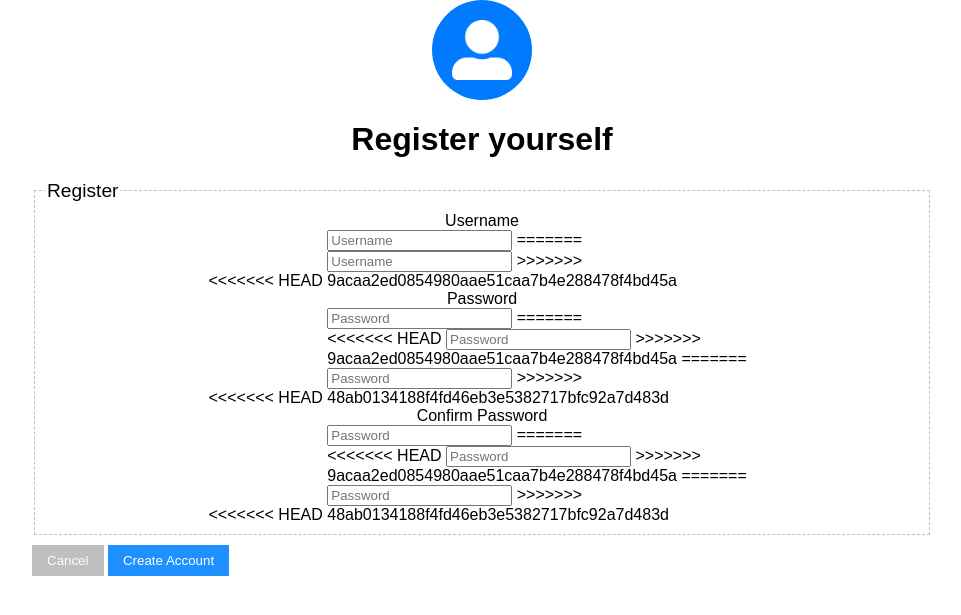
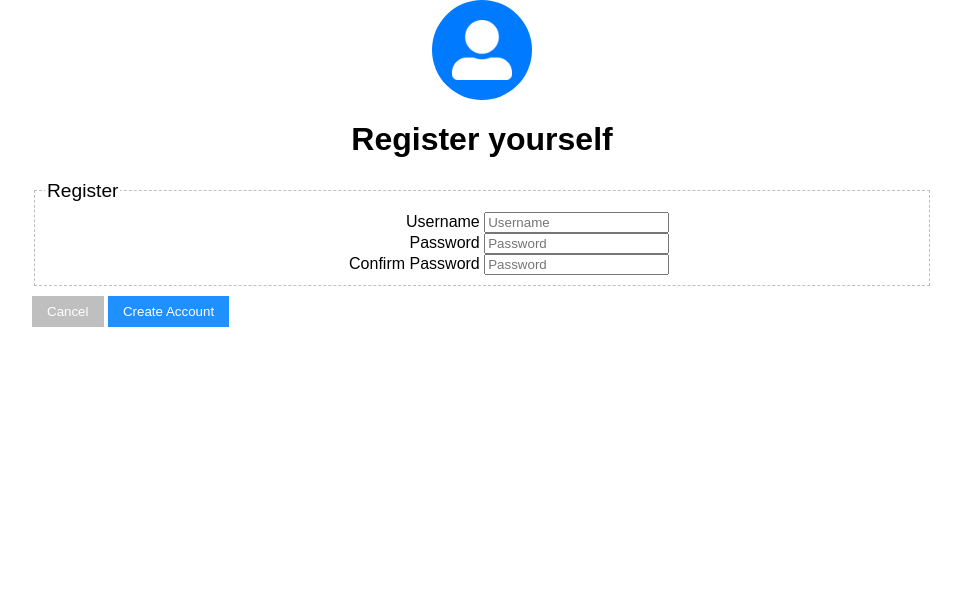
Before and after one commit to MaxMalinowski/WebTech, a PHP site: page /html/register.html in a window 1280 px wide. Shown: the top 615 px of the page, without its empty margins (158-1119 px from the left). Run offline with PHP 8.4, Linux system fonts and the light colour scheme.

Commit message:
fix center forms

```diff
--- a/css/style.css
+++ b/css/style.css
@@ -70,7 +70,6 @@
         text-align: center  ;
     }
 
-<<<<<<< HEAD
     .form-col-left {
         display: inline-block;
         text-align: right;
@@ -81,11 +80,6 @@
         display: inline-block;
         text-align: left;
         width: 49%;
-=======
-
-    .form-col{
-        display: inline-block;
->>>>>>> 9acaa2ed0854980aae51caa7b4e288478f4bd45a
     }
 
     .login_fieldset  {
--- a/html/register.html
+++ b/html/register.html
@@ -18,13 +18,8 @@
                     <div class="form-col-left">
                         <label for="Username">Username</label>
                     </div>
-<<<<<<< HEAD
                     <div class="form-col-right">
                         <input type="text" placeholder='Username'>
-=======
-                    <div class="form-col">
-                        <input type="text" id="username" placeholder='Username'>
->>>>>>> 9acaa2ed0854980aae51caa7b4e288478f4bd45a
                     </div>
                 </div>
 
@@ -32,17 +27,8 @@
                     <div class="form-col-left">
                         <label for="Password">Password</label>
                     </div>
-<<<<<<< HEAD
                     <div class="form-col-right">
                         <input type="text" placeholder='Password'>
-=======
-                    <div class="form-col">
-<<<<<<< HEAD
-                        <input type="text" id="password" placeholder='Password'>
->>>>>>> 9acaa2ed0854980aae51caa7b4e288478f4bd45a
-=======
-                        <input type="password" id="password" placeholder='Password'>
->>>>>>> 48ab0134188f4fd46eb3e5382717bfc92a7d483d
                     </div>
                 </div>
 
@@ -50,17 +36,8 @@
                     <div class="form-col-left">
                         <label for="Confirm">Confirm Password</label>
                     </div>
-<<<<<<< HEAD
                     <div class="form-col-right">
                         <input type="text" placeholder='Password'>
-=======
-                    <div class="form-col">
-<<<<<<< HEAD
-                        <input type="text" id="password-confirmed" placeholder='Password'>
->>>>>>> 9acaa2ed0854980aae51caa7b4e288478f4bd45a
-=======
-                        <input type="password" id="password-confirmed" placeholder='Password'>
->>>>>>> 48ab0134188f4fd46eb3e5382717bfc92a7d483d
                     </div>
                 </div>
         </fieldset>
```
